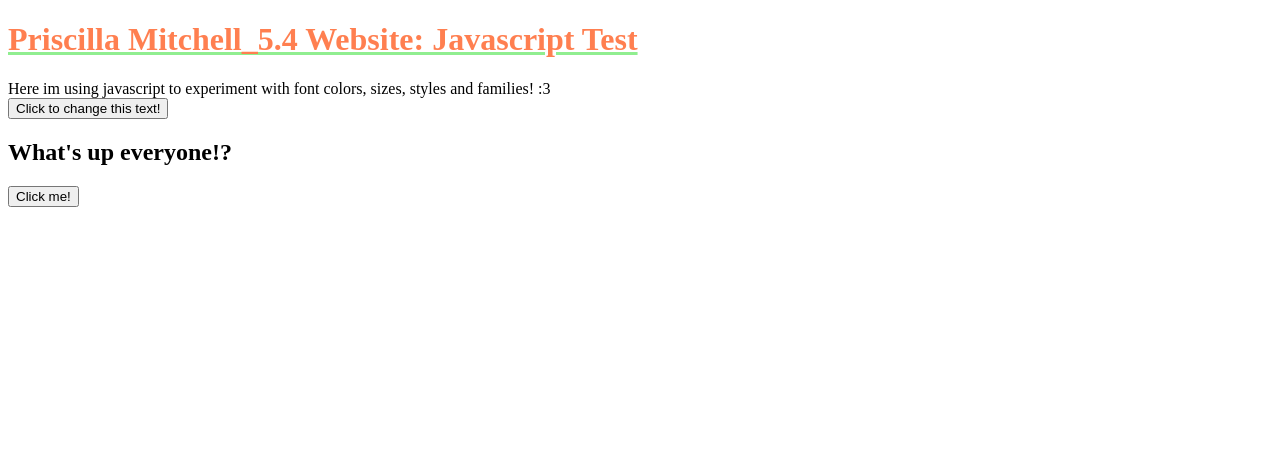
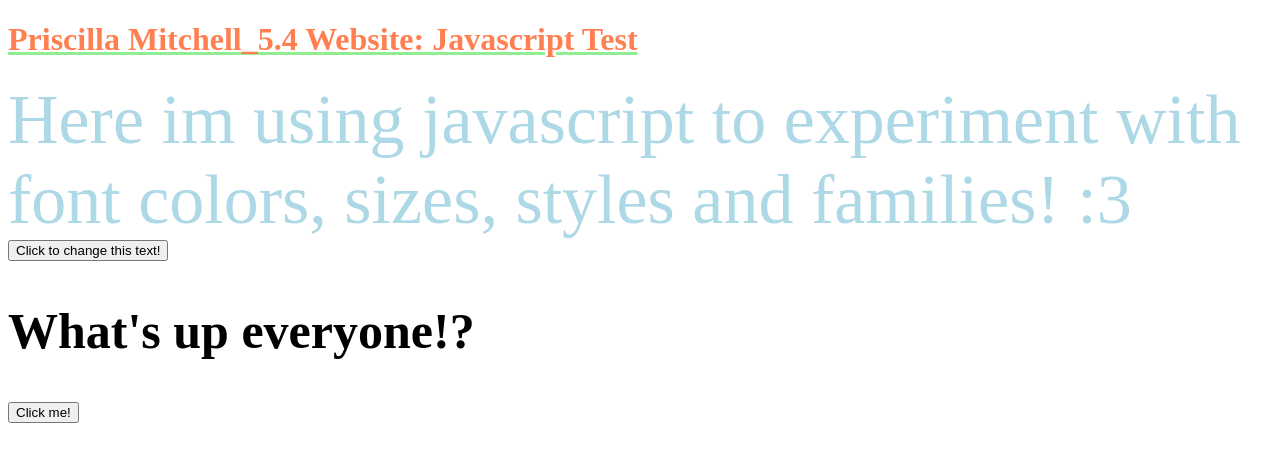
Before and after one commit to mintychip-yum/5.4-Assignment-Loops-and-DOM-, a plain HTML site: page index.html in a window 1280 px wide. Drawn offline with Linux system fonts and the light colour scheme.

Commit message:
Updated 2:40 pm

```diff
--- a/main.css
+++ b/main.css
@@ -5,11 +5,14 @@
     font-family:cursive;
 }
 
-.typo{
+.typography {
     color:lightblue;
     font-size: 70px;
 }
 
+.size{
+    font-size: 50px;
+}
 
 .main{
     color:coral;
--- a/myScript.js
+++ b/myScript.js
@@ -31,9 +31,9 @@ text.classList.add =("main");
 }
 
 
-const typo = document.querySelector (".typography")
-const push = document.querySelector(''.changeText')
 
-changeText.addEventListener('click', function(){
-    text.classList.toggle("typo");
-} )
+//Change color and font size of article
+{
+const article = document.querySelector (".typography")
+ text.classList.toggle("size");
+}
```
Also changed, not shown: index.html (+5 -4 lines).
